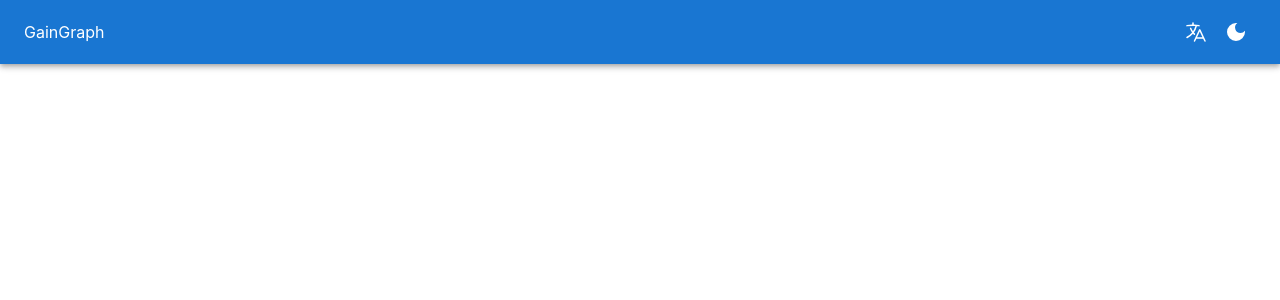
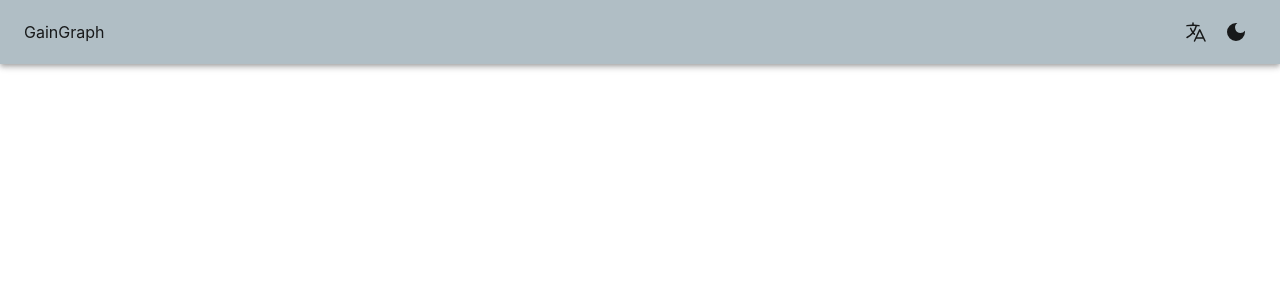
Before and after one commit to gpeters3110/GainGraph, a React (Create React App) app in the folder gain-graph/: page / in a window 1280 px wide. Shown: the top 300 px of the page. Built offline with nearby package versions, Linux system fonts and the light colour scheme.

Commit message:
Add themes

```diff
--- a/gain-graph/src/App.tsx
+++ b/gain-graph/src/App.tsx
@@ -1,19 +1,38 @@
 import React, { useState } from 'react';
 import './App.css';
 import NavBar from './components/NavBar/NavBar';
-import { ThemeContext } from '@emotion/react';
+import { ThemeProvider, createTheme } from '@mui/material';
+import { blueGrey } from '@mui/material/colors';
 
 export const DarkModeContext = React.createContext({ darkMode: false, setDarkMode:(foo:any)=> { }});
 const App = () => {
   const [darkMode, setDarkMode] = useState(false)
   const value = { darkMode, setDarkMode };
-
+  const darkTheme = createTheme({
+    palette: {
+      mode: "dark",
+      primary: {
+        main: blueGrey[900]
+      }
+    }
+  })
+  const lightTheme = createTheme({
+    palette: {
+      mode: "light",
+      primary: {
+        main: blueGrey[200]
+      }
+    }
+  })
   return (
     <div className="App">
-      <DarkModeContext.Provider value={value}>
+      <ThemeProvider theme={darkMode?darkTheme:lightTheme}>
+        <DarkModeContext.Provider value={value}>
 
-        <NavBar></NavBar>
-      </DarkModeContext.Provider>
+          <NavBar></NavBar>
+        </DarkModeContext.Provider>
+
+      </ThemeProvider>
 
     </div>
   );
--- a/gain-graph/src/components/NavBar/NavBar.styled.ts
+++ b/gain-graph/src/components/NavBar/NavBar.styled.ts
@@ -1,5 +1,3 @@
 import { styled } from '@mui/system';
 
-export const NavBarWrapper = styled('div')({
-    backgroundColor: 'aliceblue'
-});
+export const NavBarWrapper = styled('div')({});
--- a/gain-graph/src/components/NavBar/NavBar.tsx
+++ b/gain-graph/src/components/NavBar/NavBar.tsx
@@ -12,7 +12,7 @@ const NavBar: FC<NavBarProps> = () => {
    return (
       <NavBarWrapper>
          <Box sx={{ flexGrow: 1 }}>
-            <AppBar position="static">
+            <AppBar position="static" color="primary" enableColorOnDark>
                <Toolbar>
                   {t("AppName")}
                   <Box sx={{flexGrow:1}}></Box>
```
